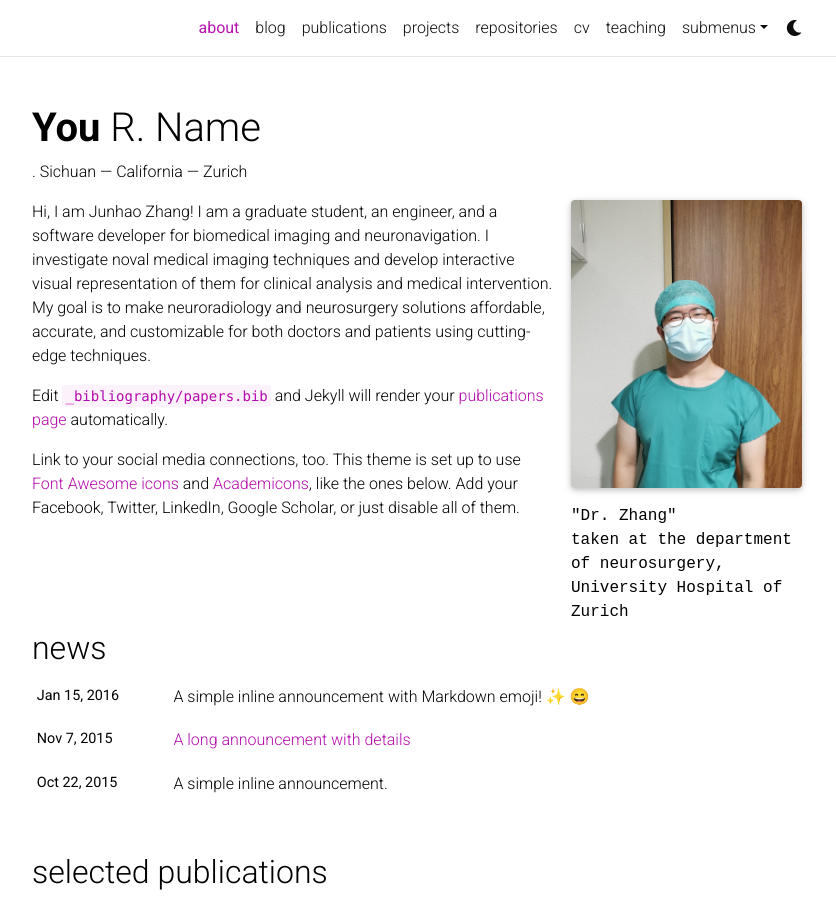
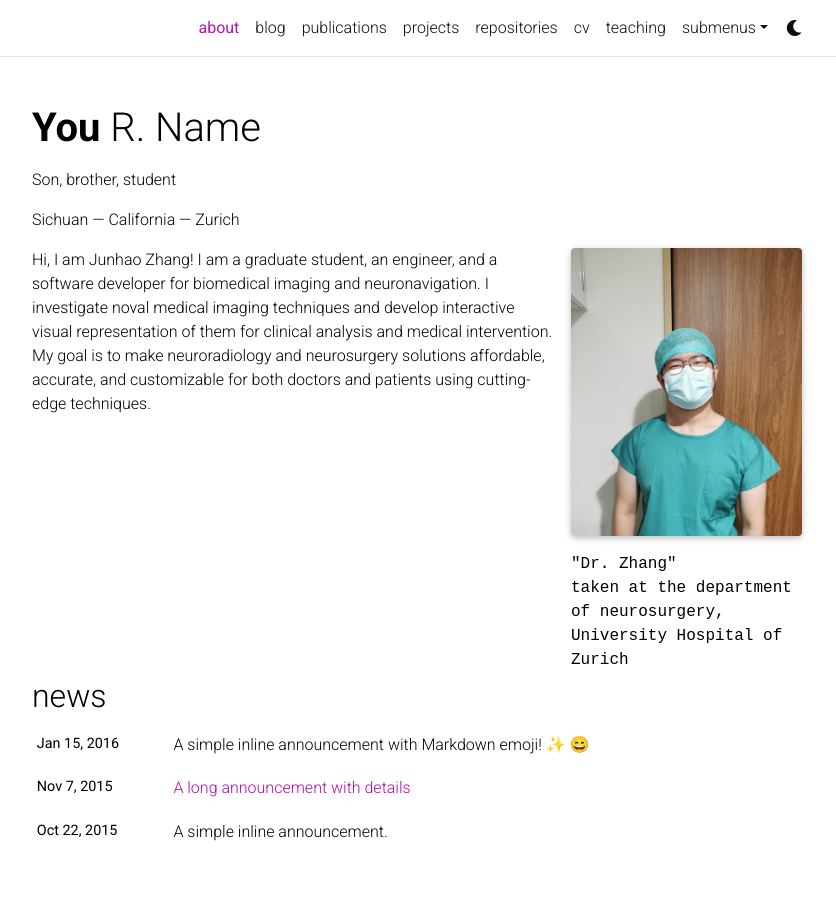
Before and after one commit to Junha0Zhang/junha0Zhang.github.io, a Jekyll site: the page built from _pages/about.md, in a window 1280 px wide and 1241 px high, cut to the strip 0-904 px from the top of the window. Shown: the whole strip, without its empty margins (223-1059 px from the left). Built offline with Jekyll 4.4.1, drawn with Linux system fonts in a browser that asks for light colours; full-size pictures stand in for the smaller copies a plugin makes; emoji names are drawn with the system emoji font; comment, search, counter and statistics services are not loaded; a style sheet for code colours, icons or effects is not loaded.

Commit message:
Update about.md

```diff
--- a/_pages/about.md
+++ b/_pages/about.md
@@ -2,7 +2,8 @@
 layout: about
 title: about
 permalink: /
-subtitle: </a>. Sichuan — California — Zurich
+subtitle: </p>Son, brother, student
+          </p>Sichuan — California — Zurich</p>
 
 profile:
   align: right
@@ -19,7 +20,3 @@
 ---
 
 Hi, I am Junhao Zhang! I am a graduate student, an engineer, and a software developer for biomedical imaging and neuronavigation. I investigate noval medical imaging techniques and develop interactive visual representation of them for clinical analysis and medical intervention. My goal is to make neuroradiology and neurosurgery solutions affordable, accurate, and customizable for both doctors and patients using cutting-edge techniques.
-
-Edit `_bibliography/papers.bib` and Jekyll will render your [publications page](/al-folio/publications/) automatically.
-
-Link to your social media connections, too. This theme is set up to use [Font Awesome icons](http://fortawesome.github.io/Font-Awesome/) and [Academicons](https://jpswalsh.github.io/academicons/), like the ones below. Add your Facebook, Twitter, LinkedIn, Google Scholar, or just disable all of them.
```
